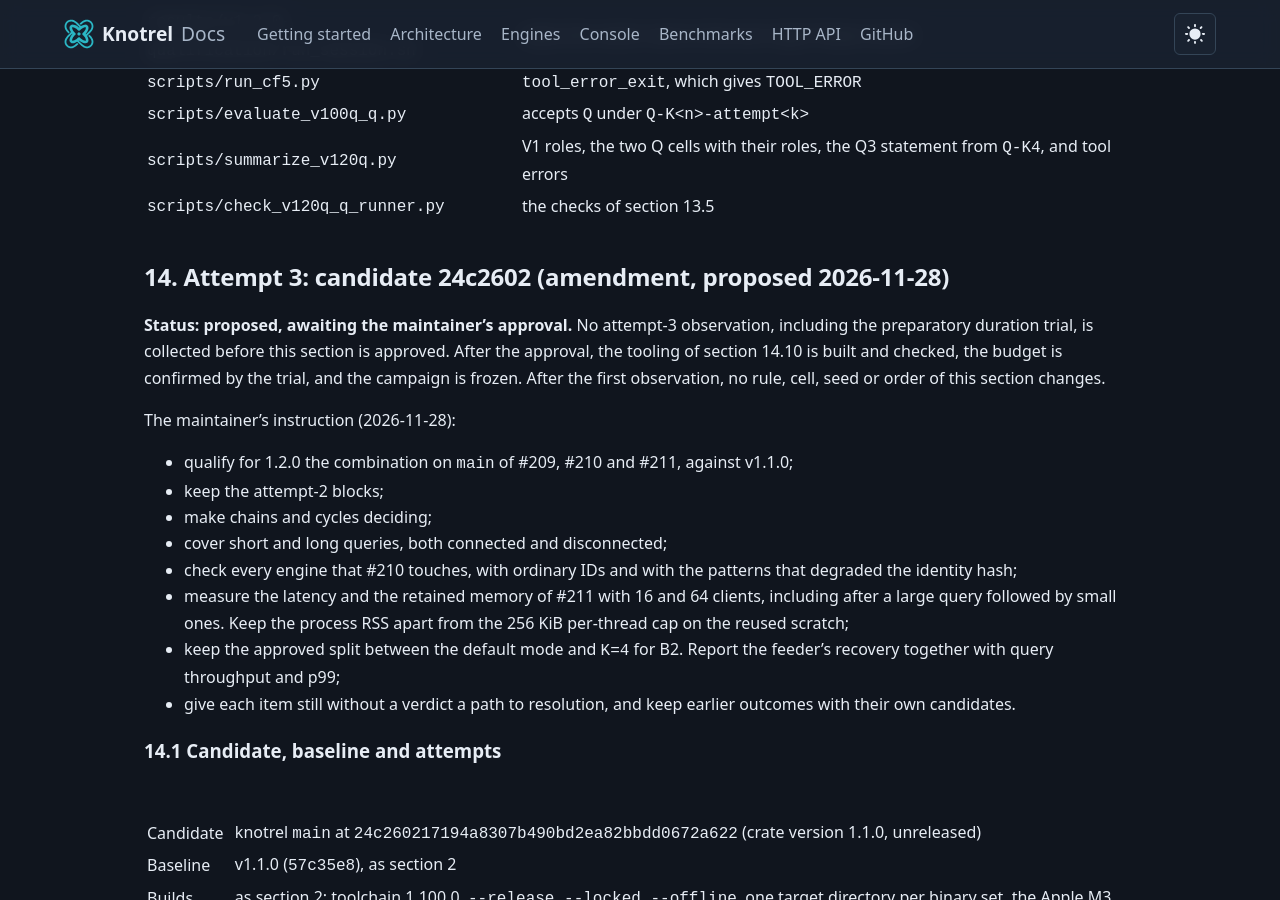
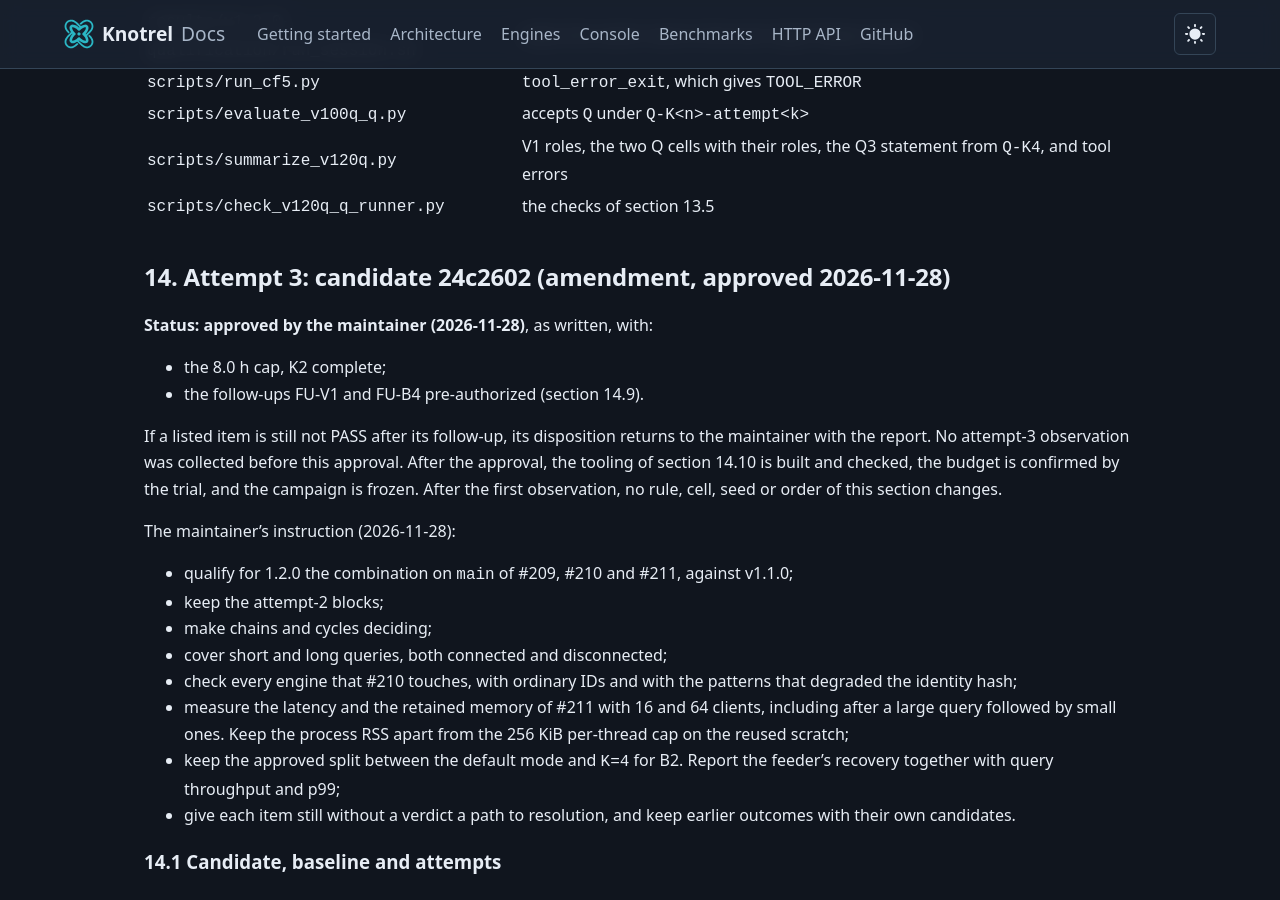
Before and after one commit to knotrel/knotrel, a Jekyll site: the page built from docs/releases/v1.2.0-qualification-plan.md, in a window 1280 px wide and 900 px high, scrolled down 13363 px. Built offline with Jekyll 4.4.1, drawn with Linux system fonts in a browser that asks for light colours; our own code applies the rules of GitHub Pages for plain Markdown files; some of the changed text lies outside the part shown.

Commit message:
docs(releases): record the maintainer's approval of attempt 3 (#182)
Co-Authored-By: Claude Opus 5.5 <noreply@anthropic.com>

```diff
--- a/docs/releases/v1.2.0-qualification-plan.md
+++ b/docs/releases/v1.2.0-qualification-plan.md
@@ -30,7 +30,7 @@ restored by #205, and B2 by #207), with the scope derived from its own diff. Sec
 describe attempt 1, whose verdicts stay with candidate `9faf168`. Section 13 states what
 attempt 2 changes; everything it does not change applies as written.
 
-**Attempt 3 (section 14), proposed and awaiting the maintainer's approval,** qualifies
+**Attempt 3 (section 14), approved by the maintainer (2026-11-28),** qualifies
 `main` at `24c2602`: the attempt-2 candidate plus three core changes (#209, #210, #211). No
 attempt-3 observation is collected before section 14 is approved and frozen.
 
@@ -554,10 +554,14 @@ analyses, and `REPORT.md`.
 | `scripts/summarize_v120q.py` | V1 roles, the two Q cells with their roles, the Q3 statement from `Q-K4`, and tool errors |
 | `scripts/check_v120q_q_runner.py` | the checks of section 13.5 |
 
-## 14. Attempt 3: candidate 24c2602 (amendment, proposed 2026-11-28)
+## 14. Attempt 3: candidate 24c2602 (amendment, approved 2026-11-28)
 
-**Status: proposed, awaiting the maintainer's approval.** No attempt-3 observation, including
-the preparatory duration trial, is collected before this section is approved. After the
+**Status: approved by the maintainer (2026-11-28)**, as written, with:
+- the 8.0 h cap, K2 complete;
+- the follow-ups FU-V1 and FU-B4 pre-authorized (section 14.9).
+
+If a listed item is still not PASS after its follow-up, its disposition returns to the
+maintainer with the report. No attempt-3 observation was collected before this approval. After the
 approval, the tooling of section 14.10 is built and checked, the budget is confirmed by the
 trial, and the campaign is frozen. After the first observation, no rule, cell, seed or order
 of this section changes.
@@ -799,7 +803,7 @@ supporting metric. The table names the metric that sets each class.
 | V1 `http_standalone_batch_b1_compact_bfs` | UNRESOLVED: primary PASS [−3.95, +8.36] %. Supporting `request_latency_p99_ns` INCONCLUSIVE [−42.1, +78.3] %, tolerance 25 %. Same class in attempt 1; CF5 D3 carried item #1 | Re-measured in V1. UNRESOLVED cannot be disclosed (frozen A rules). **Maintainer decision** if it repeats: an owner disposition of the b1 p99, or follow-up FU-V1 |
 | V1 `http_standalone_batch_b256_compact_bfs` | UNRESOLVED: primary PASS [−1.79, +0.77] %. Supporting `sampled_max_rss_bytes` INCONCLUSIVE [−0.23, +22.47] %, tolerance 20 % | Re-measured in V1. M2 also measures server RSS with #211 directly. If it repeats: follow-up FU-V1, or an owner disposition |
 
-**Follow-ups (run only if the maintainer approves them with this section):**
+**Follow-ups (pre-authorized by the maintainer with this section):**
 - **FU-V1:** after the session, each listed V1 cell that is not PASS runs once more with 48
   pairs. The interval is `[r(16), r(33)]`, coverage 98.67 %. The rules are the frozen A rules,
   with new seeds 182330–182335. Estimated at about 6 minutes per cell.
```
